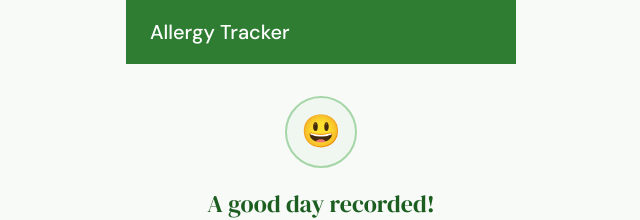
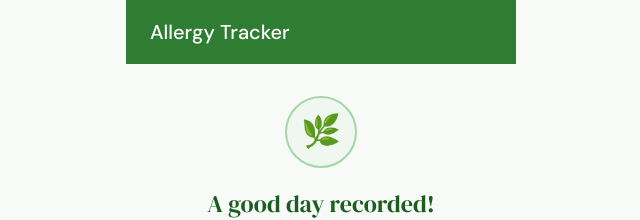
Before and after one commit to YC-TAN/allergy-tracker, a React (Vite) app in the folder allergy-client/: page / in a window 1280 px wide. Both pictures are taken after a click on the button "All good — no symptoms". Shown: the top 220 px of the page, without its empty margins (319-959 px from the left). Built offline with nearby package versions, Linux system fonts and the light colour scheme.

Commit message:
Add edit log function

```diff
--- a/allergy-client/src/components/entry/DailyLog.tsx
+++ b/allergy-client/src/components/entry/DailyLog.tsx
@@ -2,12 +2,9 @@ import { Button, Typography } from "@mui/material";
 import { EditOutlined } from "@mui/icons-material";
 import { useEntry } from "../../hooks/useEntry";
 import { SeverityLabel } from "../../schemas/labels";
+import { Link } from "react-router-dom";
 
-interface DailyLogProps {
-  onEditEntry: () => void;
-}
-
-const DailyLog = ({ onEditEntry }: DailyLogProps) => {
+const DailyLog = () => {
   const { entry, isPending } = useEntry();
 
   if (isPending) return <div>loading...</div>;
@@ -32,8 +29,8 @@ const DailyLog = ({ onEditEntry }: DailyLogProps) => {
             margin: "0 auto 1.25rem",
           }}
         >
-          {/* 🌿 */}
-          😃
+          🌿
+          {/* 😃 */}
         </div>
         {entry?.severity === 0 ? (
           <>
@@ -55,13 +52,14 @@ const DailyLog = ({ onEditEntry }: DailyLogProps) => {
           </>
         )}
       </div>
-      {/* Edit entry — goes back to CheckInPrompt */}
+      {/* Edit entry */}
       <Button
         variant="outlined"
         color="primary"
         fullWidth
         startIcon={<EditOutlined />}
-        onClick={onEditEntry}
+        component={Link}
+        to={`/log/${entry.date}`}
       >
         Edit Log
       </Button>
```
